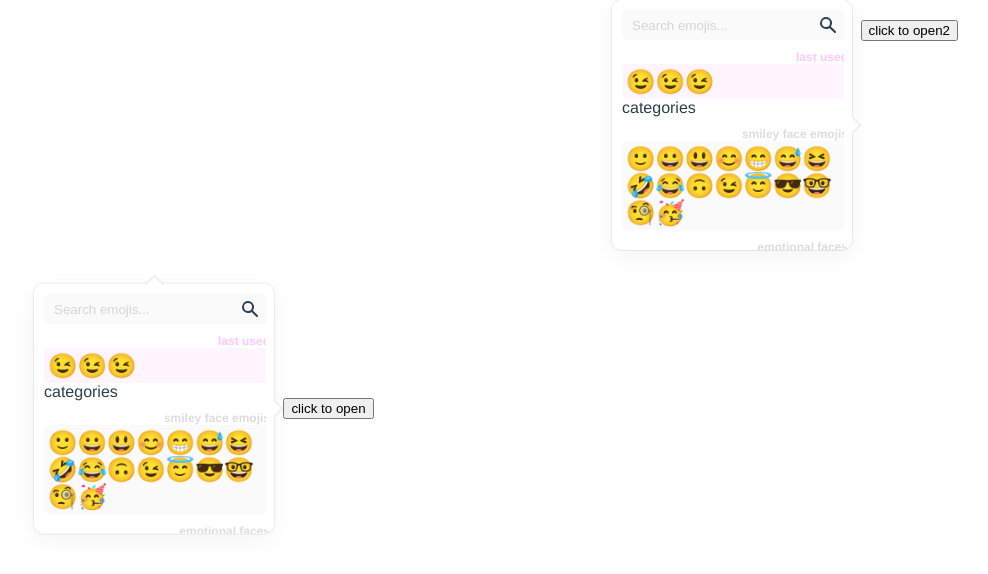
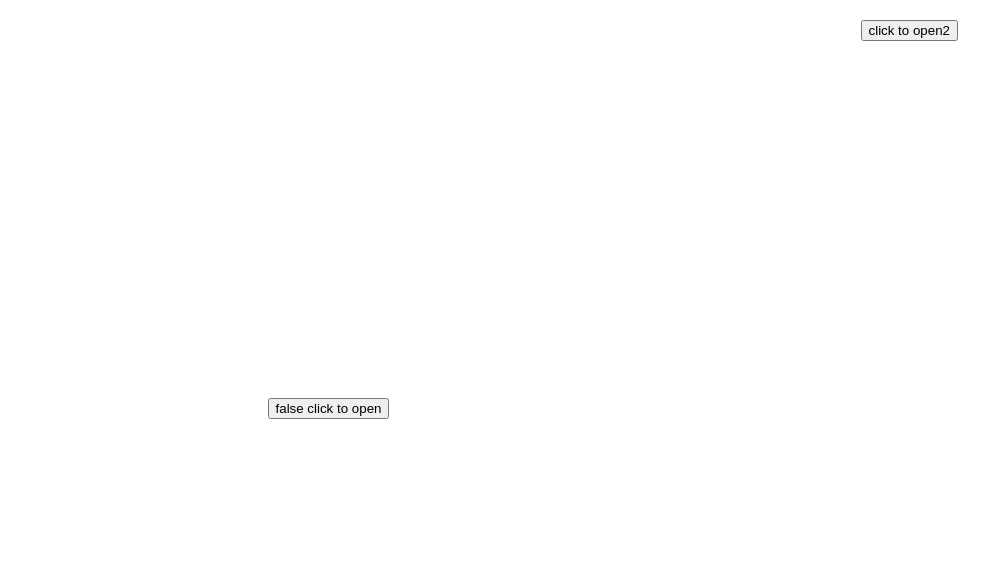
Before and after one commit to davidhavlin/vue-3-emoji-picker, a Vue app: page / in a window 1280 px wide. Shown: the top 574 px of the page, without its empty margins (292-1280 px from the left). Built offline with nearby package versions, Linux system fonts and the light colour scheme.

Commit message:
new arrow positioning, correct initial positions

```diff
--- a/index.html
+++ b/index.html
@@ -4,7 +4,7 @@
     <meta charset="UTF-8" />
     <link rel="icon" href="/favicon.ico" />
     <meta name="viewport" content="width=device-width, initial-scale=1.0" />
-    <title>Vite App</title>
+    <title>Emoji picker</title>
   </head>
   <body>
     <div id="app"></div>
--- a/src/App.vue
+++ b/src/App.vue
@@ -1,20 +1,24 @@
 <template>
   <div class="test-container">
     <section>
-      <button style="margin-left: -39px">
+      <button @click="test = !test" style="margin-left: -39px">
+        {{ test }}
         click to open
-        <emoji-picker />
+        <!-- <emoji-picker /> -->
       </button>
     </section>
     <button class="test-btn" style="margin-left: -39px">
       click to open2
-      <emoji-picker />
+      <emoji-picker v-model="test" />
     </button>
   </div>
 </template>
 
 <script setup lang="ts">
+import { ref } from "vue";
 import EmojiPicker from "./components/EmojiPicker/EmojiPicker.vue";
+
+const test = ref(false);
 </script>
 
 <style>
--- a/src/components/EmojiPicker/EmojiPicker.vue
+++ b/src/components/EmojiPicker/EmojiPicker.vue
@@ -18,21 +18,16 @@
         >
           <div
             class="arrow-container"
+            :class="[ARROW_POSITION[pickerPosition]]"
             :style="{
               transform: `translate(${arrowDimensions.left}px, ${arrowDimensions.top}px) translateZ(0)`,
             }"
           >
             <div
-              class="picker-arrow2"
-              :class="[ARROW_POSITION[pickerPosition]]"
+              class="picker-arrow"
               :style="{ width: ARROW_SIZE + 'px', height: ARROW_SIZE + 'px' }"
             ></div>
           </div>
-          <div
-            class="picker-arrow"
-            :class="[ARROW_POSITION[pickerPosition]]"
-            :style="{ width: ARROW_SIZE + 'px', height: ARROW_SIZE + 'px' }"
-          ></div>
           <div
             class="scrollbar-hider"
             :class="{ 'scrollbar-hider__invisible': hovered }"
@@ -103,7 +98,15 @@
 </template>
 
 <script lang="ts" setup>
-import { ref, onMounted, onBeforeUnmount, reactive } from "vue";
+import {
+  ref,
+  onMounted,
+  onBeforeUnmount,
+  reactive,
+  watch,
+  nextTick,
+  computed,
+} from "vue";
 import emojis from "./emojis";
 import { vClickOutside, vOnResize } from "./directives";
 
@@ -111,7 +114,7 @@ type TPositions = "top" | "bottom" | "left" | "right" | "center";
 
 interface Props {
   placeholder?: string;
-  modelValue?: boolean;
+  modelValue?: boolean | null;
   width?: number;
   height?: number;
   searching?: boolean;
@@ -122,15 +125,23 @@ interface Props {
 
 const props = withDefaults(defineProps<Props>(), {
   placeholder: "Search emojis...",
-  modelValue: undefined,
+  modelValue: null,
   width: 240,
   height: 250,
   searching: true,
-  position: "left",
+  position: "right",
   offset: () => [0, 0],
   showArrow: true, // todo change later
 });
-const emit = defineEmits(["selectedEmoji"]);
+const emit = defineEmits(["selectedEmoji", "update:modelValue"]);
+
+const directions: { [key in TPositions]: TPositions[] } = {
+  left: ["left", "right", "bottom", "top"],
+  right: ["right", "left", "bottom", "top"],
+  top: ["top", "bottom", "left", "right"],
+  bottom: ["bottom", "top", "left", "right"],
+  center: ["center"],
+};
 
 const ARROW_SIZE = 13;
 const ARROW_OFFSET = props.showArrow ? (Math.sqrt(2) * ARROW_SIZE) / 2 : 0;
@@ -143,32 +154,50 @@ const ARROW_POSITION = {
 };
 
 const pickerPosition = ref(props.position);
+const containerRef = ref<HTMLElement | null>(null);
 
-const showContainer = ref(true);
+const innerValue = ref(true);
+console.log("MODEL VALUE", props.modelValue);
+const showContainer = computed({
+  get: () =>
+    typeof props.modelValue === "boolean" ? props.modelValue : innerValue.value,
+  set: (value: boolean) => {
+    console.log("SETTER", { value, je: typeof props.modelValue === "boolean" });
+    typeof props.modelValue === "boolean"
+      ? emit("update:modelValue", value)
+      : (innerValue.value = value);
+  },
+});
+watch(
+  () => showContainer.value,
+  (showed) => {
+    nextTick(() => {
+      if (!showed) return;
+      const parentEl = containerRef.value?.parentElement;
+      handlePosition(parentEl);
+    });
+  },
+  { immediate: true }
+);
+
+function handlePosition(el: HTMLElement | null | undefined) {
+  if (!el) return;
+  for (const way of directions[props.position]) {
+    if (isEnoughSpace(way, el)) {
+      pickerPosition.value = way;
+      setDimensions(el);
+      break;
+    }
+  }
+}
 
 const onClickOutside = () => {
+  console.log(" onClickOutside", { show: showContainer.value });
   showContainer.value = false;
 };
 const onResize = (el: HTMLElement) => {
-  const { left, right } = el.getBoundingClientRect();
-  console.log("", { left, right });
   parentEl = containerRef.value?.parentElement;
-  if (!parentEl) return;
-  const directions: { [key in TPositions]: TPositions[] } = {
-    left: ["left", "right", "bottom", "top"],
-    right: ["right", "left", "bottom", "top"],
-    top: ["top", "bottom", "left", "right"],
-    bottom: ["bottom", "top", "left", "right"],
-    center: ["center"],
-  };
-
-  for (const way of directions[props.position]) {
-    if (isEnoughSpace(way, parentEl)) {
-      pickerPosition.value = way;
-      setDimensions(parentEl);
-      break;
-    }
-  }
+  handlePosition(parentEl);
 };
 
 function isEnoughSpace(direction: TPositions, parent: HTMLElement) {
@@ -204,6 +233,7 @@ const onClick = (e: Event) => {
   if (el.className !== "emoji") return;
 
   emit("selectedEmoji", el.textContent);
+  console.log("onClick");
   showContainer.value = false;
 };
 
@@ -219,12 +249,6 @@ const arrowDimensions = reactive({
 const setDimensions = (el: HTMLElement | null | undefined) => {
   if (!el) return;
   const [offsetX, offsetY] = props.offset;
-  // const {
-  //   marginLeft,
-  //   marginTop,
-  //   width: computedWidth,
-  //   height: computedHeight,
-  // } = window.getComputedStyle(el);
   const n = props.width / 2 - el.offsetWidth / 2;
   const positionsY = {
     top: el.offsetTop - props.height - offsetY - ARROW_OFFSET,
@@ -240,49 +264,42 @@ const setDimensions = (el: HTMLElement | null | undefined) => {
     right: el.offsetLeft + el.offsetWidth + ARROW_OFFSET,
     center: 0,
   };
-  let finalTop;
-  // if (pickerPosition.value === "bottom") {
-  //   finalTop = el.offsetTop + el.offsetHeight + offsetY + ARROW_OFFSET;
-  // } else if (picker)
 
   const x = positionsX[pickerPosition.value];
   const y = positionsY[pickerPosition.value];
-  const outerSpace = window.innerWidth - props.width - x;
+  const outsideX = window.innerWidth - props.width - x;
+  const outsideY = window.innerHeight - props.height - y;
+  console.log("", { outsideX, outsideY });
 
   if (x < 0) {
     dimensions.left = 0;
     arrowDimensions.left = x;
-  } else if (outerSpace < 0) {
-    dimensions.left = window.innerWidth - props.width;
-    arrowDimensions.left = Math.abs(outerSpace);
+  } else if (outsideX < 0) {
+    const X_PADDING = 10;
+    dimensions.left = window.innerWidth - props.width - X_PADDING;
+    arrowDimensions.left = Math.abs(outsideX) + X_PADDING;
   } else {
     dimensions.left = x;
     arrowDimensions.left = 0;
   }
 
-  // dimensions.left = x < 0 ? 0 : x;
   dimensions.top = y < 0 ? 0 : y;
   arrowDimensions.top = y < 0 ? y : 0;
-  // arrowDimensions.left = x < 0 ? x : 0;
-
-  console.log("", { outerSpace, x, hm: outerSpace > x });
 };
 const onClickParentElement = (e: Event) => {
   e.stopPropagation();
+  console.log("onClickParentElement");
   showContainer.value = !showContainer.value;
 };
 
-const containerRef = ref<HTMLElement | null>(null);
 let parentEl: null | undefined | HTMLElement;
 onMounted(() => {
-  // props.modelValue;
+  if (props.modelValue !== null) return;
   parentEl = containerRef.value?.parentElement;
-  setDimensions(parentEl);
-  console.log("mounted", containerRef.value?.parentElement);
   parentEl?.addEventListener("click", onClickParentElement);
 });
 onBeforeUnmount(() => {
-  console.log("unm", parentEl);
+  if (props.modelValue !== null) return;
   parentEl?.removeEventListener("click", onClickParentElement);
 });
 </script>
@@ -306,6 +323,7 @@ onBeforeUnmount(() => {
   --border-color: #e6e6e6;
   --border-radius: 10px;
   --scrollbar-width: 6px;
+  --arrow-width: v-bind(ARROW_SIZE);
 }
 .wrapper {
   border-radius: var(--border-radius);
@@ -361,54 +379,58 @@ header {
 .arrow-container {
   position: absolute;
   width: 100%;
-  height: 0px;
+  height: var(--arrow-width);
   z-index: 1;
   display: flex;
   align-items: center;
   justify-content: center;
 }
-.picker-arrow2 {
+.picker-arrow {
   position: relative;
   top: 0;
-  background: #fff;
-  transform: rotate(45deg);
+  background: var(--background-color);
+  transform: rotate(45deg) translateY(-50%);
+  transform-origin: top;
   border-left: 1px solid var(--border-color);
   border-top: 1px solid var(--border-color);
 }
-.picker-arrow {
-  position: absolute;
-  top: 0;
-  transform: translate(-50%, -50%) rotate(45deg);
-  left: 50%;
-  background: #fff;
+.arrow-container.arrow-right {
+  height: 100%;
+  width: var(--arrow-width);
+  right: 0;
+}
+.arrow-container.arrow-left {
+  height: 100%;
+  width: var(--arrow-width);
+  left: 0;
+}
+.arrow-container.arrow-bottom {
+  height: var(--arrow-width);
+  width: 100%;
+  bottom: 0;
+}
+.arrow-container.arrow-left .picker-arrow {
+  transform: rotate(45deg) translateX(-50%);
+  transform-origin: left;
+  border: none;
   border-left: 1px solid var(--border-color);
+  border-bottom: 1px solid var(--border-color);
+}
+.arrow-container.arrow-right .picker-arrow {
+  transform: rotate(45deg) translateX(50%);
+  transform-origin: right;
+  border: none;
+  border-right: 1px solid var(--border-color);
   border-top: 1px solid var(--border-color);
 }
-.picker-arrow.arrow-bottom {
-  top: unset;
+.arrow-container.arrow-bottom .picker-arrow {
+  transform: rotate(45deg) translateY(50%);
+  transform-origin: bottom;
   border: none;
-  bottom: 0;
-  transform: translate(-50%, 50%) rotate(45deg);
   border-right: 1px solid var(--border-color);
   border-bottom: 1px solid var(--border-color);
 }
-.picker-arrow.arrow-left {
-  top: 50%;
-  left: 0;
-  border: none;
-  transform: translate(-50%, -50%) rotate(45deg);
-  border-left: 1px solid var(--border-color);
-  border-bottom: 1px solid var(--border-color);
-}
-.picker-arrow.arrow-right {
-  top: 50%;
-  left: unset;
-  right: 0;
-  border: none;
-  transform: translate(50%, -50%) rotate(45deg);
-  border-right: 1px solid var(--border-color);
-  border-top: 1px solid var(--border-color);
-}
+
 .picker-arrow.arrow-none {
   display: none;
 }
--- a/src/components/EmojiPicker/directives.ts
+++ b/src/components/EmojiPicker/directives.ts
@@ -20,7 +20,6 @@ export const vClickOutside: Directive = {
     document.addEventListener("touchstart", handler);
   },
   beforeUnmount: (el: HTMLElement) => {
-    console.log("unmount", { el });
     document.removeEventListener("click", handler);
     document.removeEventListener("touchstart", handler);
   },
```
